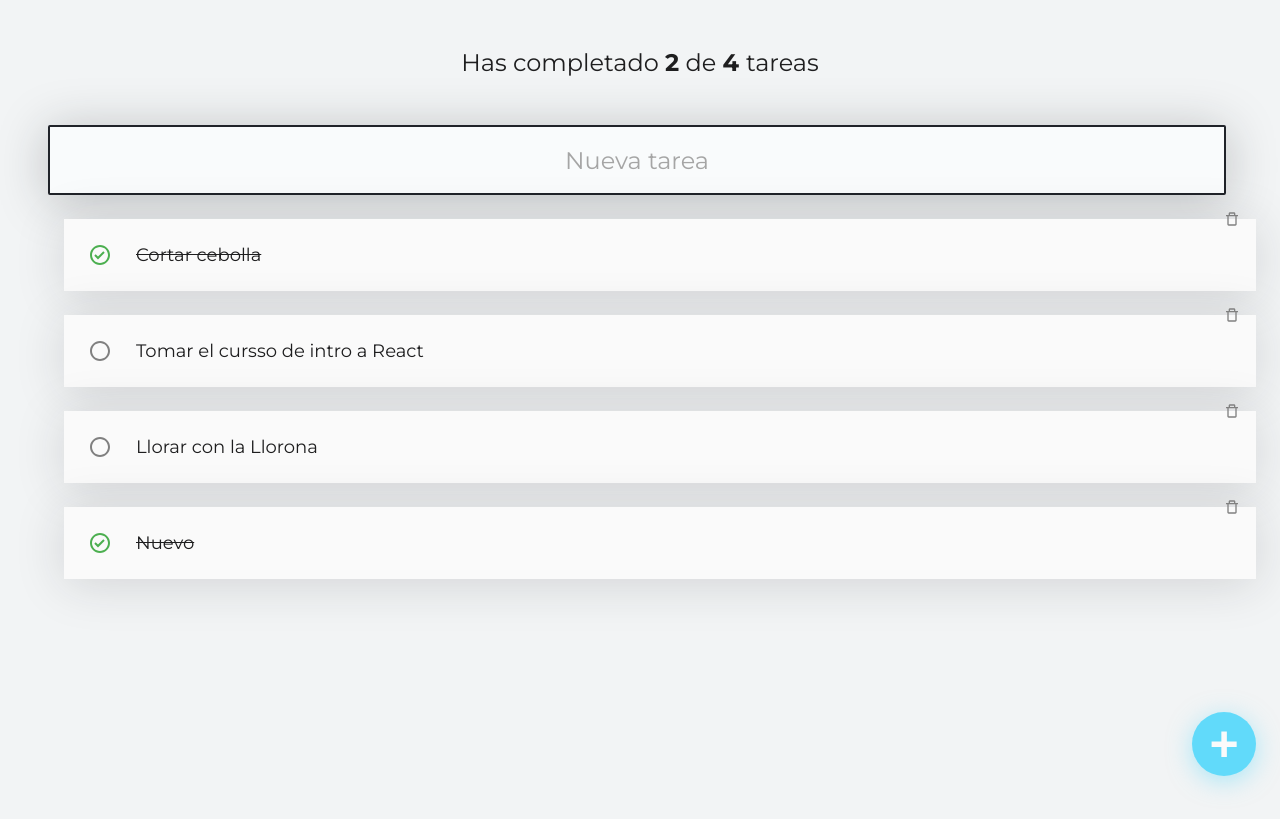
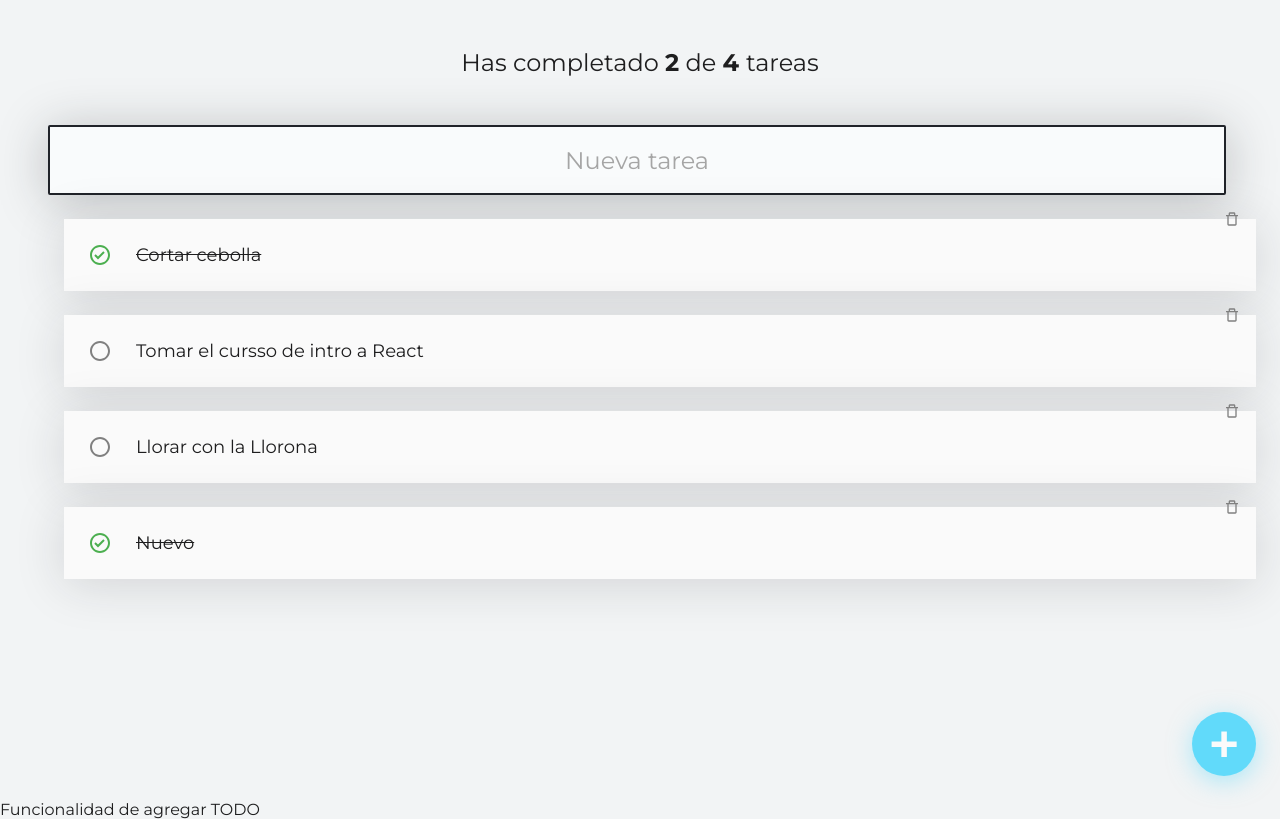
Before and after one commit to KrisOP/curso-react-holamundo, a React (Vite) app: page / in a window 1280 px wide. Built offline with nearby package versions, Linux system fonts and the light colour scheme.

Commit message:
uso de react portal - Curso React Platzi

```diff
--- a/index.html
+++ b/index.html
@@ -9,6 +9,7 @@
   </head>
   <body>
     <div id="root"></div>
+    <div id="modal"></div>
     <script type="module" src="/src/main.tsx"></script>
   </body>
 </html>
--- a/src/TodoContext/index.tsx
+++ b/src/TodoContext/index.tsx
@@ -13,6 +13,8 @@ interface TodoContextType {
   shearchedTodos: any[];
   completeTodo: (text: string) => void;
   deleteTodo: (text: string) => void;
+  openModal: boolean;
+  setOpenModal: React.Dispatch<React.SetStateAction<boolean>>;
 }
 
 
@@ -26,6 +28,8 @@ const defaultContext: TodoContextType = {
   shearchedTodos: [],
   completeTodo: () => {},
   deleteTodo: () => {},
+  openModal : false,
+  setOpenModal: () => {}
 };
 
 
@@ -98,6 +102,8 @@ function TodoProvider(props: ContextProps){
   const handleDelete = () => setData(Data.slice(0, -1));
 
   const [searchValue, setSearchValue] = React.useState("");
+
+  const [openModal, setOpenModal] = React.useState(true);
   //console.log("Los usuarios han escrito: " + searchValue + " ");
 
   //defaultTodosModel defaultTodos[] = new defaultTodosModel();
@@ -164,7 +170,9 @@ function TodoProvider(props: ContextProps){
         setSearchValue,
         shearchedTodos,
         completeTodo,
-        deleteTodo
+        deleteTodo,
+        openModal,
+        setOpenModal
        }}>
             {children}
         </TodoContext.Provider>
--- a/src/components/App/AppUI.tsx
+++ b/src/components/App/AppUI.tsx
@@ -6,16 +6,23 @@ import { TodoList } from "../TodoList/index.tsx";
 import { DefaultTodosModel } from "../../shared/model/defaultTodos.model.ts";
 import { TodosLoading } from "../TodosLoading/index.tsx";
 import { TodoContext } from "../../TodoContext/index.tsx";
-
-
-
-
-TodoContext
-
+import React from "react";
+import Modal from "../Modal/index.tsx";
 
 function AppUI(
   //props: AppUIProps
 ) {
+
+  const {
+    loading,
+                error,
+                shearchedTodos,
+                completeTodo,
+                deleteTodo,
+                openModal,
+                setOpenModal
+  } = React.useContext(TodoContext);
+
   // const {
   //   loading,
   //   error,
@@ -51,17 +58,7 @@ function AppUI(
 
         <TodoSearch/>
 
-          <TodoContext.Consumer>
-            {(
-              {
-                loading,
-                error,
-                shearchedTodos,
-                completeTodo,
-                deleteTodo
-              }
-            )=>(
-              <TodoList>
+        <TodoList>
               {loading && <TodosLoading/>  }
 
               {error && <p>Hubo un error...</p>}
@@ -77,17 +74,15 @@ function AppUI(
                 onDelete={() => deleteTodo(todo.text)}
               />
             ))}
-
-            {/* <TodoItem />
-                <TodoItem />
-                <TodoItem /> */}
               </TodoList>
-            )}
-          </TodoContext.Consumer>
-
-
 
       <CreateTodoButton />
+
+     {openModal && (
+       <Modal>
+       Funcionalidad de agregar TODO
+     </Modal>
+     )}
     </>
   );
 }
--- /dev/null
+++ b/src/components/Modal/index.tsx
@@ -0,0 +1,29 @@
+import React, { ReactNode } from 'react'
+import { createPortal } from 'react-dom'
+interface ContextProps {
+    children: ReactNode;
+  }
+function Modal (props: ContextProps){
+
+    const { children } = props;
+
+    const modalRoot = document.getElementById('modal');
+
+  // Verifica si el modalRoot existe
+  if (!modalRoot) {
+    return null; // o puedes lanzar un error, dependiendo de cómo quieras manejarlo
+  }
+
+
+
+    return createPortal (
+
+            <div className='modal'>
+               {children}
+            </div>,
+            modalRoot
+
+    )
+}
+
+export default Modal;
--- a/src/components/TodosLoading/index.tsx
+++ b/src/components/TodosLoading/index.tsx
@@ -1,4 +1,3 @@
-import React from 'react';
 import './TodosLoading.css';
 
 function TodosLoading() {
```
Also changed, not shown: src/components/App/index.tsx (+0 -11 lines).
